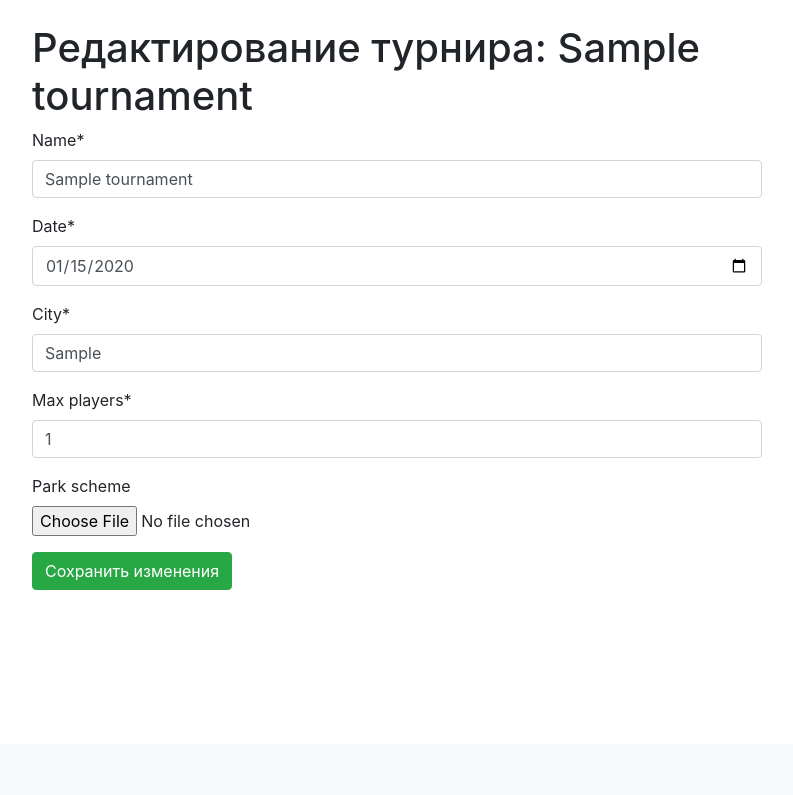
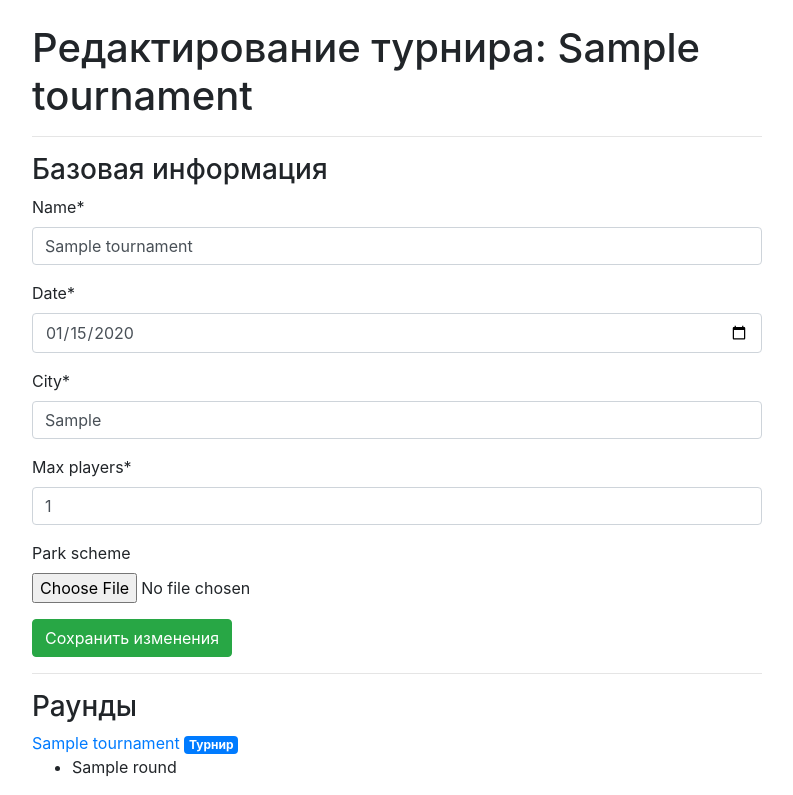
Before and after one commit to Zaskars/django_discgolf, a Django app: page /tournament/update/1/ in a window 1280 px wide. Shown: the part 56-851 px from the top of the page, without its empty margins (243-1036 px from the left). Before the commit the page ends 646 px from the top, so only its background shows below. Run offline with Django 4.2, Linux system fonts and the light colour scheme; a user stored in the database is signed in; tables that the repository leaves empty hold one stand-in row (values such as "Sample post"); some libraries are stand-ins or nearby versions.

Commit message:
started rounds append

```diff
--- a/main/templates/tournament_update.html
+++ b/main/templates/tournament_update.html
@@ -9,9 +9,19 @@
     <title>Редактирование турнира</title>
 </head>
 <h1>Редактирование турнира: {{ tournament.name }}</h1>
+<hr>
+<h3>Базовая информация</h3>
 <form method="post">
     {% csrf_token %}
     {{ form|crispy }}
     <button type="submit" class="btn btn-success">Сохранить изменения</button>
 </form>
+<hr>
+<h3>Раунды</h3>
+<a href="{% url 'tournament_update' tournament.id %}">{{ tournament.name }} <span class="badge badge-primary">Турнир</span></a>
+<ul>
+    {% for round in rounds %}
+    <li>{{ round.name }}</li>
+    {% endfor %}
+</ul>
 {% endblock %}
--- a/main/views/tournament.py
+++ b/main/views/tournament.py
@@ -59,5 +59,11 @@ class TournamentUpdateView(LoginRequiredMixin, UpdateView):
     login_url = "/login/"
     redirect_field_name = "redirect_to"
 
+    def get_context_data(self, **kwargs):
+        context = super().get_context_data(**kwargs)
+        tournament = self.object
+        context["rounds"] = Round.objects.filter(tournament=tournament)
+        return context
+
     def get_success_url(self):
         return reverse_lazy("home")
```
